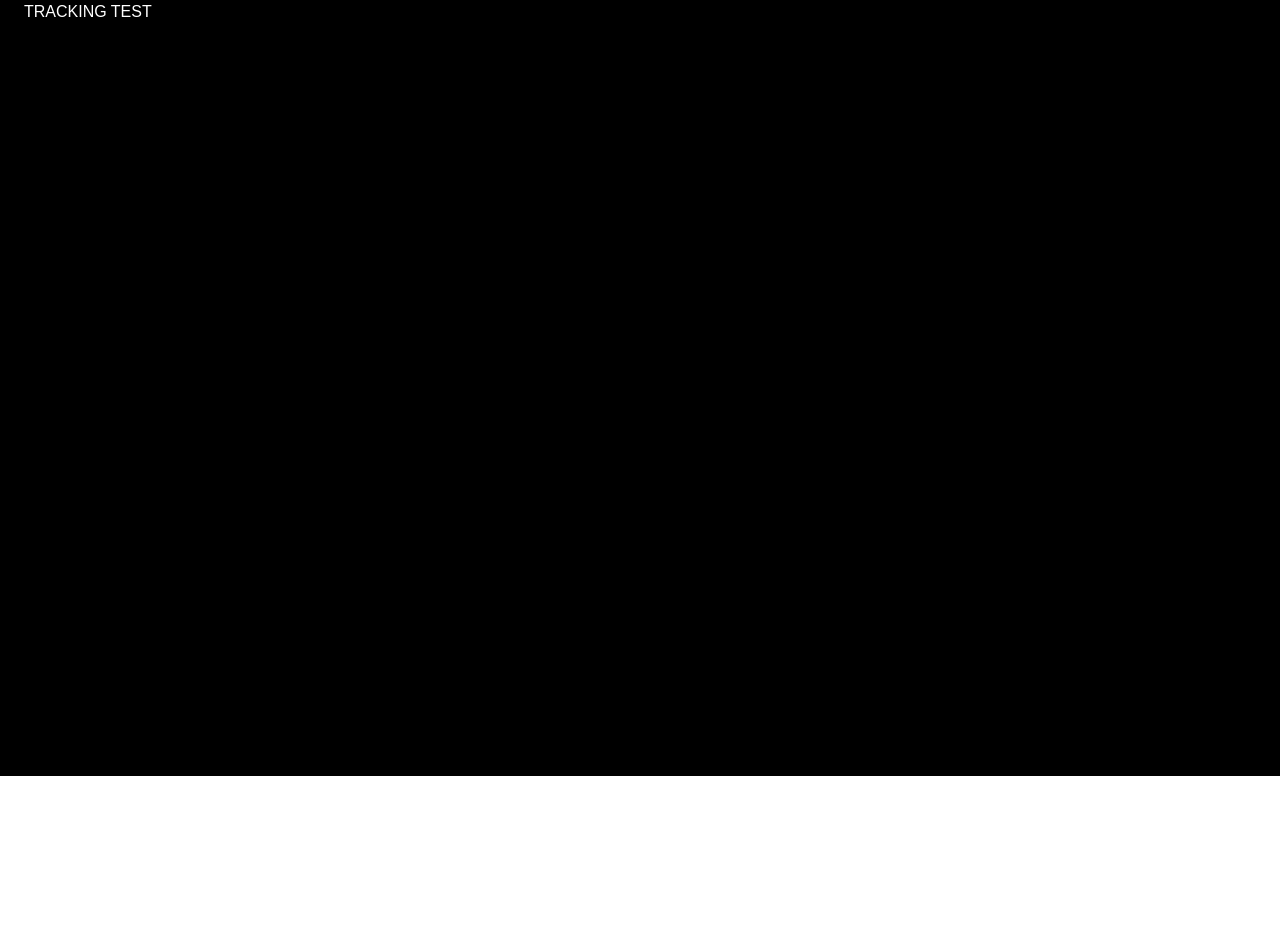
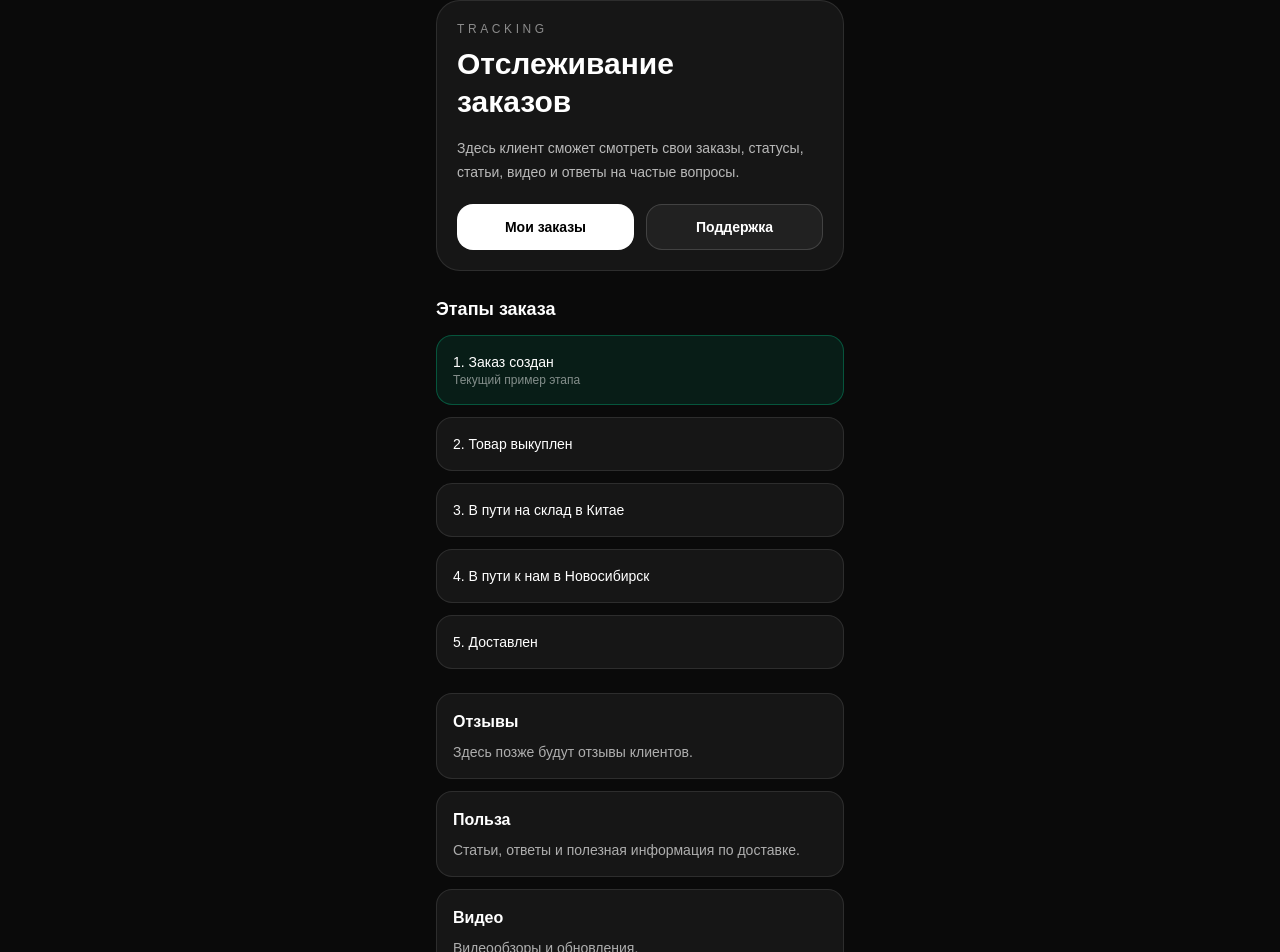
Before and after one commit to mepohta3-sketch/tracking-miniapp, a Next.js app: page / in a window 1280 px wide. Shown: the part 24-976 px from the top of the page. Before the commit the page ends 800 px from the top, so only its background shows below. Built offline with nearby package versions, Linux system fonts and the light colour scheme.

Commit message:
Add home screen UI

```diff
--- a/app/page.tsx
+++ b/app/page.tsx
@@ -1,7 +1,91 @@
 export default function HomePage() {
   return (
-    <main className="min-h-screen bg-black p-6 text-white">
-      TRACKING TEST
+    <main className="min-h-screen bg-neutral-950 text-white">
+      <div className="mx-auto max-w-md px-5 py-6">
+        <div className="mb-6 rounded-3xl border border-white/10 bg-white/5 p-5">
+          <p className="text-xs uppercase tracking-[0.3em] text-white/50">
+            TRACKING
+          </p>
+
+          <h1 className="mt-2 text-3xl font-bold leading-tight">
+            Отслеживание
+            <br />
+            заказов
+          </h1>
+
+          <p className="mt-4 text-sm leading-6 text-white/70">
+            Здесь клиент сможет смотреть свои заказы, статусы, статьи,
+            видео и ответы на частые вопросы.
+          </p>
+
+          <div className="mt-5 grid grid-cols-2 gap-3">
+            <button className="rounded-2xl bg-white px-4 py-3 text-sm font-semibold text-black">
+              Мои заказы
+            </button>
+
+            <button className="rounded-2xl border border-white/15 bg-white/5 px-4 py-3 text-sm font-semibold text-white">
+              Поддержка
+            </button>
+          </div>
+        </div>
+
+        <div className="mb-6">
+          <h2 className="mb-3 text-lg font-semibold">Этапы заказа</h2>
+
+          <div className="space-y-3">
+            <div className="rounded-2xl border border-emerald-400/30 bg-emerald-400/10 p-4">
+              <p className="text-sm font-medium">1. Заказ создан</p>
+              <p className="text-xs text-white/50">Текущий пример этапа</p>
+            </div>
+
+            <div className="rounded-2xl border border-white/10 bg-white/5 p-4">
+              <p className="text-sm font-medium">2. Товар выкуплен</p>
+            </div>
+
+            <div className="rounded-2xl border border-white/10 bg-white/5 p-4">
+              <p className="text-sm font-medium">3. В пути на склад в Китае</p>
+            </div>
+
+            <div className="rounded-2xl border border-white/10 bg-white/5 p-4">
+              <p className="text-sm font-medium">4. В пути к нам в Новосибирск</p>
+            </div>
+
+            <div className="rounded-2xl border border-white/10 bg-white/5 p-4">
+              <p className="text-sm font-medium">5. Доставлен</p>
+            </div>
+          </div>
+        </div>
+
+        <div className="grid gap-3">
+          <div className="rounded-2xl border border-white/10 bg-white/5 p-4">
+            <h3 className="text-base font-semibold">Отзывы</h3>
+            <p className="mt-2 text-sm text-white/65">
+              Здесь позже будут отзывы клиентов.
+            </p>
+          </div>
+
+          <div className="rounded-2xl border border-white/10 bg-white/5 p-4">
+            <h3 className="text-base font-semibold">Польза</h3>
+            <p className="mt-2 text-sm text-white/65">
+              Статьи, ответы и полезная информация по доставке.
+            </p>
+          </div>
+
+          <div className="rounded-2xl border border-white/10 bg-white/5 p-4">
+            <h3 className="text-base font-semibold">Видео</h3>
+            <p className="mt-2 text-sm text-white/65">
+              Видеообзоры и обновления.
+            </p>
+          </div>
+
+          <div className="rounded-2xl border border-white/10 bg-white/5 p-4">
+            <h3 className="text-base font-semibold">FAQ</h3>
+            <p className="mt-2 text-sm text-white/65">
+              Частые вопросы по срокам и статусам заказа.
+            </p>
+          </div>
+        </div>
+      </div>
     </main>
   );
 }
```
